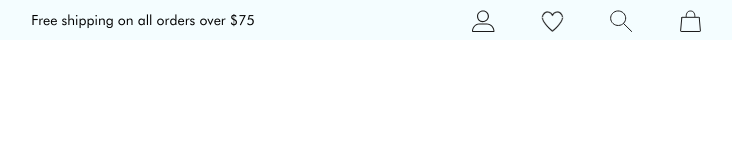
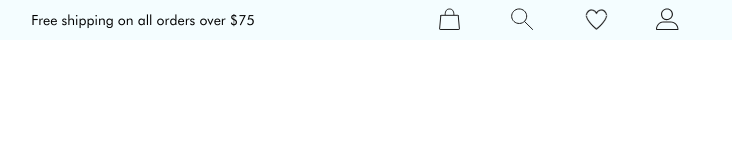
Before and after one commit to emmaxx/anne-cole-designs, a website: page src/index.html in a window 1280 px wide. Shown: the whole page, without its empty margins (497-1229 px from the left). Drawn offline with Linux system fonts and the light colour scheme.

Commit message:
finished header banner

```diff
--- a/src/index.html
+++ b/src/index.html
@@ -11,16 +11,31 @@
   <header>
     <div class="banner">
       <p>Free shipping on all orders over $75</p>
-      <svg width="229" height="23" viewBox="0 0 229 23" fill="none" xmlns="http://www.w3.org/2000/svg">
-        <path d="M209.787 8.77461C209.81 8.51694 210.026 8.31958 210.285 8.31958H226.758C227.017 8.31958 227.234 8.51779 227.256 8.77609L227.754 8.7326L227.256 8.77609L228.407 21.9563C228.433 22.2485 228.202 22.4998 227.909 22.4998H209.094C208.8 22.4998 208.57 22.2475 208.596 21.9548L209.787 8.77461Z" stroke="#1A1A1A" stroke-linecap="round" stroke-linejoin="round"/>
-        <path d="M222.891 7.52748C222.891 3.62573 221.18 2 218.531 2C215.881 2 214.17 3.62573 214.17 7.52748" stroke="#1A1A1A" stroke-linecap="round" stroke-linejoin="round"/>
-        <path d="M153.592 10.3424C152.951 14.2896 149.118 17.0106 145.005 16.3839C140.892 15.7571 138.107 12.0277 138.748 8.08057C139.39 4.13339 143.222 1.41238 147.336 2.03915C151.449 2.66593 154.233 6.39527 153.592 10.3424Z" stroke="#1A1A1A"/>
-        <path d="M151.552 14.5227L159.626 22.4947" stroke="#1A1A1A" stroke-linecap="round"/>
-        <path d="M10.6137 13.1585C7.24251 13.1585 5.03031 10.5347 5.03031 7.30007C5.03031 4.06539 7.7228 1.55005 11.094 1.55005C14.4652 1.55005 16.9595 4.08337 16.9595 7.30011C16.9595 10.5168 13.985 13.1585 10.6137 13.1585ZM11.094 2.62275C8.25693 2.62275 6.10585 4.58758 6.10585 7.30007C6.10585 10.13 7.90413 12.0611 10.6137 12.0611C13.6346 12.0611 15.7857 10.13 15.7857 7.30011C15.7857 4.54147 13.5662 2.62275 11.094 2.62275Z" fill="#1A1A1A"/>
-        <path d="M21.9712 23H0.770056C0.320564 23 -0.000236511 22.6586 -0.000236511 22.2273C-0.000236511 19.2462 2.34122 14.4199 7.21841 14.4199H14.7099C19.5502 14.4199 22.4711 18.7099 22.4711 22.2273C22.4711 22.6586 22.4207 23 21.9712 23ZM15.2477 15.4924H6.64338C3.57185 15.4924 1.03985 19.2462 1.03985 21.9274H21.4751C21.4751 19.6067 19.0124 15.4924 15.2477 15.4924Z" fill="#1A1A1A"/>
-        <path d="M91.2705 8.52146C91.1863 10.0465 90.5316 11.6721 89.5734 13.2672C88.6165 14.8602 87.3659 16.4082 86.1089 17.7752C83.595 20.5091 81.0718 22.5018 80.8686 22.6608C80.749 22.7543 80.6097 22.8 80.4717 22.8C80.3337 22.8 80.1944 22.7543 80.0747 22.6608C79.8716 22.5018 77.3483 20.5091 74.8345 17.7752C73.5775 16.4083 72.3269 14.8603 71.3699 13.2672C70.4117 11.6719 69.757 10.0463 69.6729 8.5211L69.4732 8.53212C69.4712 8.49532 69.4712 8.45852 69.4732 8.42168L91.2705 8.52146ZM69.6729 8.43252C69.8668 4.91966 72.5029 2.2 75.6374 2.2C77.4741 2.2 79.1879 3.14138 80.3092 4.70306L80.4717 4.92932L80.6341 4.70307C81.7555 3.14134 83.4692 2.2 85.306 2.2C88.4406 2.2 91.0766 4.91975 91.2705 8.4327L91.4702 8.42168L69.6729 8.43252ZM71.033 8.46339L71.0322 8.47655L71.033 8.48972C71.1062 9.58526 71.5522 10.7684 72.2116 11.9555C72.8722 13.1447 73.7543 14.3509 74.7151 15.4953C76.6364 17.7839 78.8852 19.8408 80.3445 21.0408L80.4715 21.1453L80.5986 21.0408C82.0577 19.84 84.3067 17.7821 86.2282 15.4931C87.1889 14.3486 88.0711 13.1424 88.7318 11.9536C89.3912 10.7668 89.8372 9.58425 89.9104 8.48972L89.9113 8.47655L89.9104 8.46338C89.7366 5.79521 87.742 3.67723 85.306 3.67723C83.4821 3.67723 81.8349 4.88555 81.0944 6.72789L81.0944 6.7279C80.984 7.00271 80.7358 7.17107 80.4717 7.17107C80.2075 7.17107 79.9594 7.00274 79.8489 6.72789C79.1086 4.88555 77.4613 3.67723 75.6374 3.67723C73.2014 3.67723 71.2068 5.79521 71.033 8.46339Z" fill="#1A1A1A" stroke="#F4FDFF" stroke-width="0.4"/>
+      <div class="links">
+        <a href="" title="shopping bag"><svg width="21" height="22" viewBox="0 0 21 22" fill="none" xmlns="http://www.w3.org/2000/svg">
+          <path d="M1.78664 7.77461C1.80991 7.51694 2.0259 7.31958 2.28462 7.31958H18.7581C19.0174 7.31958 19.2337 7.51779 19.2562 7.77609L19.7543 7.7326L19.2562 7.77609L20.407 20.9563C20.4325 21.2485 20.2022 21.4998 19.9089 21.4998H1.09437C0.800478 21.4998 0.569968 21.2475 0.596401 20.9548L1.78664 7.77461Z" stroke="#1A1A1A" stroke-linecap="round" stroke-linejoin="round"/>
+          <path d="M14.8915 6.52748C14.8915 2.62573 13.1799 1 10.5307 1C7.88147 1 6.16992 2.62573 6.16992 6.52748" stroke="#1A1A1A" stroke-linecap="round" stroke-linejoin="round"/>
         </svg>
+        </a>
+        <a href="" title="search"><svg width="29" height="23" viewBox="0 0 29 23" fill="none" xmlns="http://www.w3.org/2000/svg">
+          <path d="M18.5921 10.3424C17.9507 14.2896 14.118 17.0106 10.0048 16.3839C5.89152 15.7571 3.10691 12.0277 3.74827 8.08057C4.38963 4.13339 8.22233 1.41238 12.3356 2.03915C16.4488 2.66593 19.2334 6.39527 18.5921 10.3424Z" stroke="#1A1A1A"/>
+          <path d="M16.5522 14.5227L24.626 22.4947" stroke="#1A1A1A" stroke-linecap="round"/>
+        </svg>
+        </a>
+        <a href="" title="favorites"><svg width="23" height="21" viewBox="0 0 23 21" fill="none" xmlns="http://www.w3.org/2000/svg">
+          <path d="M22.2702 6.52146C22.186 8.04653 21.5314 9.67206 20.5732 11.2672C19.6163 12.8602 18.3656 14.4082 17.1087 15.7752C14.5948 18.5091 12.0715 20.5018 11.8684 20.6608C11.7487 20.7543 11.6094 20.8 11.4714 20.8C11.3335 20.8 11.1941 20.7543 11.0745 20.6608C10.8713 20.5018 8.3481 18.5091 5.83421 15.7752C4.57725 14.4083 3.32661 12.8603 2.3697 11.2672C1.41144 9.67195 0.756748 8.04629 0.672608 6.5211L0.472911 6.53212C0.470944 6.49532 0.470944 6.45852 0.472911 6.42168L22.2702 6.52146ZM0.672618 6.43252C0.86651 2.91966 3.50264 0.2 6.63715 0.2C8.4739 0.2 10.1877 1.14138 11.309 2.70306L11.4714 2.92932L11.6339 2.70307C12.7553 1.14134 14.469 0.2 16.3057 0.2C19.4403 0.2 22.0764 2.91975 22.2703 6.4327L22.47 6.42168L0.672618 6.43252ZM2.03278 6.46339L2.03192 6.47655L2.0328 6.48972C2.10598 7.58526 2.55196 8.76838 3.21139 9.95552C3.87198 11.1447 4.7541 12.3509 5.71482 13.4953C7.63613 15.7839 9.88496 17.8408 11.3442 19.0408L11.4713 19.1453L11.5983 19.0408C13.0575 17.84 15.3065 15.7821 17.2279 13.4931C18.1887 12.3486 19.0709 11.1424 19.7315 9.95355C20.391 8.76676 20.837 7.58425 20.9101 6.48972L20.911 6.47655L20.9102 6.46338C20.7363 3.79521 18.7418 1.67723 16.3057 1.67723C14.4819 1.67723 12.8346 2.88555 12.0942 4.72789L12.0942 4.7279C11.9838 5.00271 11.7356 5.17107 11.4714 5.17107C11.2072 5.17107 10.9592 5.00274 10.8487 4.72789C10.1083 2.88555 8.46106 1.67723 6.63715 1.67723C4.20111 1.67723 2.20656 3.79521 2.03278 6.46339Z" fill="#1A1A1A" stroke="#F4FDFF" stroke-width="0.4"/>
+          </svg>
+        </a>
+        <a href="" title="sign in"><svg width="23" height="22" viewBox="0 0 23 22" fill="none" xmlns="http://www.w3.org/2000/svg">
+          <path d="M10.6137 12.1585C7.24251 12.1585 5.03031 9.53475 5.03031 6.30007C5.03031 3.06539 7.7228 0.550049 11.094 0.550049C14.4652 0.550049 16.9595 3.08337 16.9595 6.30011C16.9595 9.51684 13.985 12.1585 10.6137 12.1585ZM11.094 1.62275C8.25693 1.62275 6.10585 3.58758 6.10585 6.30007C6.10585 9.13003 7.90413 11.0611 10.6137 11.0611C13.6346 11.0611 15.7857 9.13003 15.7857 6.30011C15.7857 3.54147 13.5662 1.62275 11.094 1.62275Z" fill="#1A1A1A"/>
+          <path d="M21.9712 22H0.770056C0.320564 22 -0.000236511 21.6586 -0.000236511 21.2273C-0.000236511 18.2462 2.34122 13.4199 7.21841 13.4199H14.7099C19.5502 13.4199 22.4711 17.7099 22.4711 21.2273C22.4711 21.6586 22.4207 22 21.9712 22ZM15.2477 14.4924H6.64338C3.57185 14.4924 1.03985 18.2462 1.03985 20.9274H21.4751C21.4751 18.6067 19.0124 14.4924 15.2477 14.4924Z" fill="#1A1A1A"/>
+        </svg>
+        </a>
+      </div>
     </div>
+    <nav class="header">
+
+    </nav>
 
   </header>
   <main>
--- a/src/scss/_header.scss
+++ b/src/scss/_header.scss
@@ -11,8 +11,15 @@
     font-family: 'futuraBook';
     font-size: 14px;
   }
-  svg{
+  .links{
     margin-left:auto;
     margin-right: 82px;
+    z-index:1;
+    a{
+      text-decoration: none;
+    }
+    svg{
+      margin:0 22px;
+    }
   }
 };
```
Also changed, not shown: src/css/styles.css.
